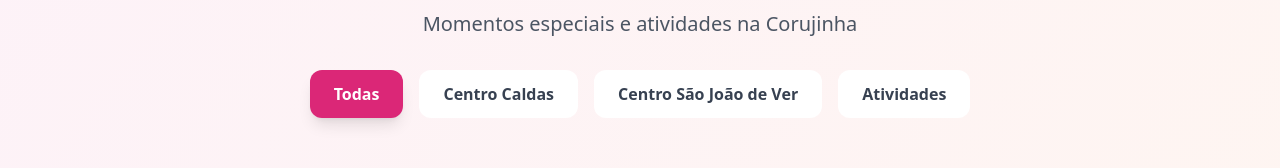
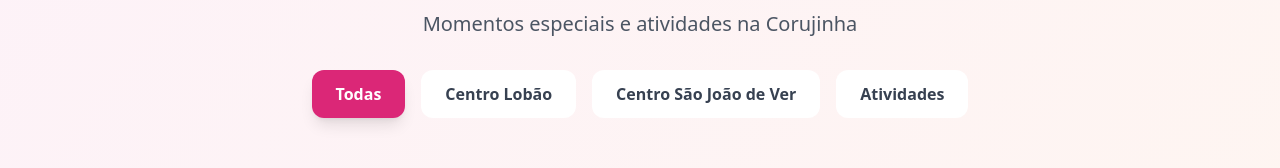
Before and after one commit to PedroPinho17/Website_corujinha, a React (Vite) app in the folder Corujinha/frontend/: page /galeria in a window 1280 px wide. Shown: the part 214-382 px from the top of the page. Built offline with nearby package versions, Linux system fonts and the light colour scheme.

Commit message:
update little files
change images and change from caldas to lobao

```diff
--- a/Corujinha/frontend/src/components/About.tsx
+++ b/Corujinha/frontend/src/components/About.tsx
@@ -143,7 +143,7 @@ export default function About() {
                 <MapPin className="text-white" size={24} />
               </div>
               <h4 className="font-bold text-gray-900 mb-2">2 Centros</h4>
-              <p className="text-sm text-gray-600">Lobão/Caldas e São João de Ver</p>
+              <p className="text-sm text-gray-600">Lobão e São João de Ver</p>
             </div>
           </div>
 
--- a/Corujinha/frontend/src/components/Gallery.tsx
+++ b/Corujinha/frontend/src/components/Gallery.tsx
@@ -6,20 +6,20 @@ const galleryImages = [
   {
     src: '/gallery/caldas/classroom-1.png',
     alt: 'Sala de aula - Centro Caldas',
-    category: 'caldas',
-    title: 'Sala de Aula (Caldas)'
+    category: 'lobao',
+    title: 'Sala de Aula (Lobão)'
   },
   {
     src: '/gallery/caldas/classroom-2.jpg',
-    alt: 'Sala de aula 2 - Centro Caldas',
-    category: 'caldas',
-    title: 'Sala de Aula 2 (Caldas)'
+    alt: 'Sala de aula 2 - Centro Lobão',
+    category: 'lobao',
+    title: 'Sala de Aula 2 (Lobão)'
   },
   {
     src: '/gallery/caldas/tutoring-session.jpeg',
-    alt: 'Aula no Centro Caldas',
-    category: 'caldas',
-    title: 'Aula em Caldas'
+    alt: 'Aula no Centro Lobão',
+    category: 'lobao',
+    title: 'Aula em Lobão'
   },
   // São João de Ver
   {
@@ -69,7 +69,7 @@ const galleryImages = [
 
 export default function Gallery() {
   const [selectedImage, setSelectedImage] = useState<number | null>(null);
-  const [filter, setFilter] = useState<'all' | 'caldas' | 'sao-joao' | 'activities'>('all');
+  const [filter, setFilter] = useState<'all' | 'lobao' | 'sao-joao' | 'activities'>('all');
 
   const filteredImages = filter === 'all'
     ? galleryImages
@@ -118,14 +118,14 @@ export default function Gallery() {
               Todas
             </button>
             <button
-              onClick={() => setFilter('caldas')}
+              onClick={() => setFilter('lobao')}
               className={`px-6 py-3 rounded-xl font-semibold transition-all ${
-                filter === 'caldas'
+                filter === 'lobao'
                   ? 'bg-pink-600 text-white shadow-lg'
                   : 'bg-white text-gray-700 hover:shadow-md'
               }`}
             >
-              Centro Caldas
+              Centro Lobão
             </button>
             <button
               onClick={() => setFilter('sao-joao')}
--- a/Corujinha/frontend/src/components/PhotoPreview.tsx
+++ b/Corujinha/frontend/src/components/PhotoPreview.tsx
@@ -4,18 +4,18 @@ import { Link } from 'react-router-dom';
 const previewImages = [
   {
     src: '/gallery/caldas/classroom-1.png',
-    alt: 'Sala de aula - Caldas',
-    label: 'Centro Caldas'
+    alt: 'Sala de aula - Lobão',
+    label: 'Centro Lobão'
   },
   {
     src: '/gallery/caldas/classroom-2.jpg',
-    alt: 'Sala de aula 2 - Caldas',
-    label: 'Centro Caldas'
+    alt: 'Sala de aula 2 - Lobão',
+    label: 'Centro Lobão'
   },
   {
     src: '/gallery/caldas/tutoring-session.jpeg',
-    alt: 'Aula em Caldas',
-    label: 'Centro Caldas'
+    alt: 'Aula em Lobão',
+    label: 'Centro Lobão'
   },
   {
     src: '/gallery/sao-joao/placeholder-1.jpg',
@@ -53,7 +53,7 @@ export default function PhotoPreview() {
             Nossa <span className="text-pink-600">Galeria</span>
           </h2>
           <p className="text-xl text-gray-600 max-w-3xl mx-auto">
-            Veja momentos especiais das nossas aulas e atividades em Caldas e São João de Ver
+            Veja momentos especiais das nossas aulas e atividades em Lobão e São João de Ver
           </p>
         </div>
 
```
Also changed, not shown: Corujinha/frontend/public/gallery/sao-joao/placeholder-1.jpg, Corujinha/frontend/public/gallery/sao-joao/placeholder-2.jpg.
